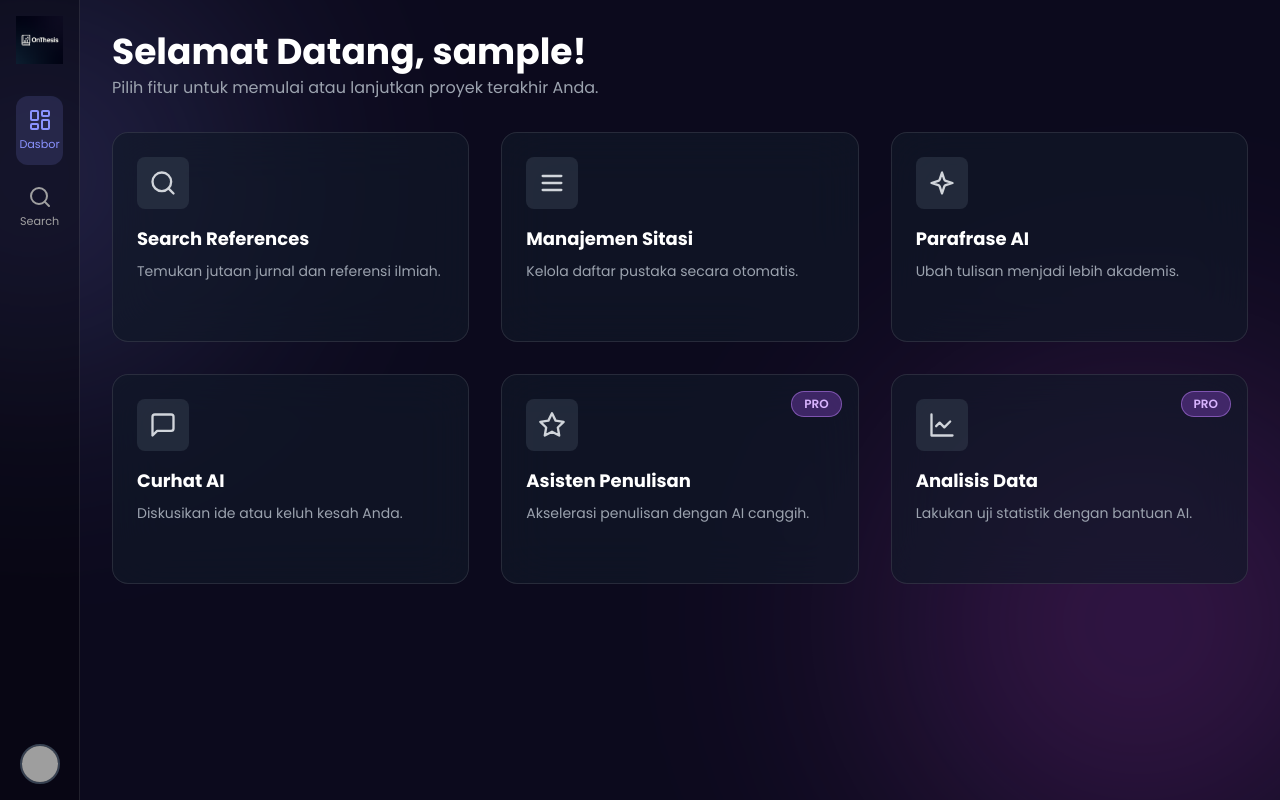
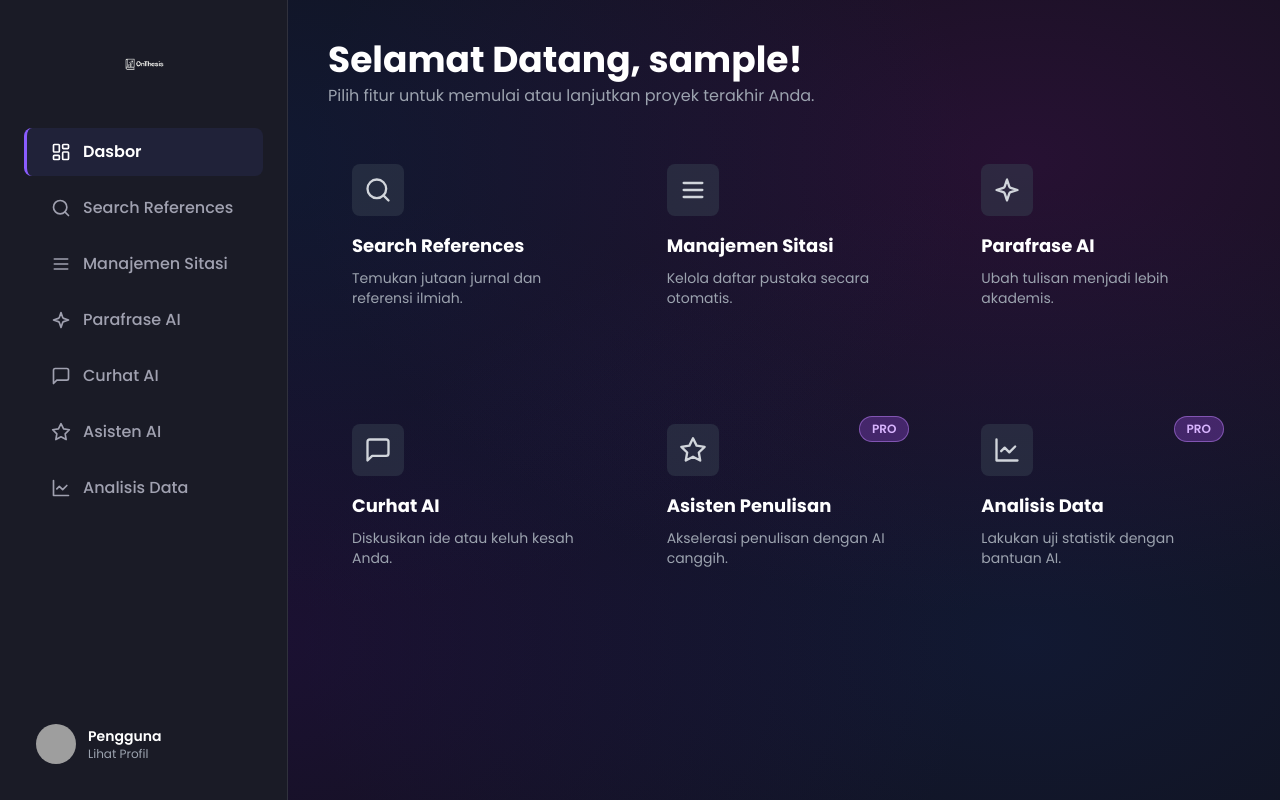
Before and after one commit to onthesis10/onthesis-app, a Flask app: page / in a window 1280 px wide. Run offline with Flask 3, Linux system fonts and the light colour scheme; the visitor is signed in with stand-in values (Sample User, id 1); some libraries are stand-ins or nearby versions; grey boxes are pictures that could not be loaded.

Commit message:
feat:perbaikan desain

```diff
--- a/app/static/css/styles.css
+++ b/app/static/css/styles.css
@@ -1,136 +1,101 @@
 /* ======================================================================== */
-/* OnThesis - Gipsy x Aurora Design System                  */
+/* OnThesis - "Creative Canvas" Design System               */
 /* ======================================================================== */
 
 :root {
     --font-sans: 'Poppins', sans-serif;
-    --bg-dark: #0c0a1d;
-    --glass-bg: rgba(17, 25, 40, 0.65);
-    --glass-border: rgba(255, 255, 255, 0.1);
-    --text-primary: #f0f0f0;
-    --text-secondary: #a0a0a0;
-    --accent-primary: #8A93FF; /* Biru Lavender */
-    --accent-secondary: #d946ef; /* Magenta */
+
+    /* Palet Warna Utama (Terinspirasi Figma) */
+    --bg-canvas: #111119;
+    --bg-panel: #1A1B26;
+    --border-panel: #30313D;
+    --text-primary: #FFFFFF;
+    --text-secondary: #A0A1B0;
+
+    --accent-gradient: linear-gradient(90deg, #8A5CFE, #3B82F6);
 }
 
 /* ======================================================================== */
-/* 1. GAYA DASAR & LATAR BELAKANG AURORA
+/* 1. GAYA DASAR & LATAR BELAKANG GRADASI
 /* ======================================================================== */
 body {
     font-family: var(--font-sans);
-    background-color: var(--bg-dark);
+    background-color: var(--bg-canvas);
     color: var(--text-secondary);
+    -webkit-font-smoothing: antialiased;
+    -moz-osx-font-smoothing: grayscale;
     overflow: hidden;
-}
-
-.aurora-background {
-    position: fixed;
-    top: 0; left: 0; width: 100%; height: 100%;
-    z-index: -1; overflow: hidden;
-}
-.aurora-shape {
-    position: absolute; border-radius: 50%;
-    filter: blur(120px); opacity: 0.3;
-    animation: aurora-flow 25s infinite linear alternate;
-}
-.aurora-1 {
-    width: 50vmax; height: 50vmax;
-    background: radial-gradient(circle, var(--accent-primary), transparent 60%);
-    top: -20vh; left: -20vw;
-}
-.aurora-2 {
-    width: 60vmax; height: 60vmax;
-    background: radial-gradient(circle, var(--accent-secondary), transparent 60%);
-    bottom: -25vh; right: -20vw;
-    animation-direction: alternate-reverse; animation-delay: -8s;
-}
-@keyframes aurora-flow {
-    from { transform: translate(-10%, 5%) rotate(0deg) scale(1); }
-    to { transform: translate(10%, -5%) rotate(360deg) scale(1.2); }
+    /* Gradien Mesh Halus */
+    background-image:
+        radial-gradient(at 20% 20%, hsla(224,71%,25%,0.3) 0px, transparent 50%),
+        radial-gradient(at 80% 20%, hsla(286,74%,25%,0.3) 0px, transparent 50%),
+        radial-gradient(at 20% 80%, hsla(262,74%,25%,0.3) 0px, transparent 50%),
+        radial-gradient(at 80% 80%, hsla(224,71%,25%,0.3) 0px, transparent 50%);
 }
 
 /* ======================================================================== */
-/* 2. KOMPONEN KACA (GLASSMORPHISM)
+/* 2. LAYOUT & SIDEBAR
 /* ======================================================================== */
-.glass-pane {
-    background: var(--glass-bg);
-    backdrop-filter: blur(24px);
-    -webkit-backdrop-filter: blur(24px);
-    border: 1px solid var(--glass-border);
-    transition: all 0.3s ease;
+.sidebar-creative {
+    width: 18rem; /* 288px */
+    background-color: var(--bg-panel);
+    border-right: 1px solid var(--border-panel);
+}
+
+.main-canvas {
+    width: calc(100% - 18rem);
 }
 
 /* ======================================================================== */
-/* 3. STRUKTUR LAYOUT TIGA KOLOM
+/* 3. KOMPONEN UI
 /* ======================================================================== */
-.main-nav {
-    width: 5rem; /* 80px */
-}
-.secondary-sidebar {
-    width: 18rem; /* 288px */
-    transform: translateX(0);
-    transition: transform 0.3s ease-in-out;
-}
-.main-canvas {
-    flex-grow: 1;
-}
 
-/* Untuk mobile, sembunyikan sidebar sekunder */
-@media (max-width: 768px) {
-    .secondary-sidebar {
-        position: fixed;
-        z-index: 35;
-        height: 100%;
-        transform: translateX(-100%);
-    }
-    .secondary-sidebar.open {
-        transform: translateX(0);
-    }
-}
-
-/* ======================================================================== */
-/* 4. GAYA KOMPONEN LAINNYA
-/* ======================================================================== */
-.main-nav-link {
-    display: flex;
-    flex-direction: column;
-    align-items: center;
-    justify-content: center;
-    width: 100%;
-    padding: 0.75rem 0;
-    border-radius: 0.75rem;
-    color: var(--text-secondary);
-    transition: all 0.2s ease-in-out;
-}
-.main-nav-link span {
-    font-size: 0.7rem;
-    margin-top: 4px;
-}
-.main-nav-link:hover {
-    background-color: rgba(255, 255, 255, 0.05);
-    color: var(--text-primary);
-}
-.main-nav-link.active {
-    background-color: rgba(138, 147, 255, 0.15);
-    color: var(--accent-primary);
-}
-
-.secondary-nav-link {
+/* Navigasi */
+.nav-link {
     display: flex;
     align-items: center;
     gap: 0.75rem;
-    padding: 0.6rem 1rem;
+    padding: 0.75rem 1.5rem;
     border-radius: 0.5rem;
     font-weight: 500;
     color: var(--text-secondary);
     transition: all 0.2s ease-in-out;
+    border-left: 3px solid transparent;
 }
-.secondary-nav-link:hover {
-    background-color: rgba(255, 255, 255, 0.05);
+.nav-link:hover {
+    background-color: rgba(255, 255, 255, 0.03);
     color: var(--text-primary);
 }
-.secondary-nav-link.active {
-    background-color: rgba(138, 147, 255, 0.1);
+.nav-link.active {
+    background-color: rgba(90, 103, 222, 0.1);
     color: var(--text-primary);
     font-weight: 600;
+    border-left-color: #8A5CFE;
 }
+
+/* Kartu Konten */
+.content-card-creative {
+    background-color: var(--bg-panel);
+    border: 1px solid var(--border-panel);
+    border-radius: 1rem;
+    padding: 1.5rem;
+    position: relative;
+    overflow: hidden;
+    transition: all 0.3s ease;
+}
+.content-card-creative:hover {
+    transform: translateY(-5px);
+    box-shadow: 0 10px 30px rgba(0,0,0,0.2);
+    border-color: #4A4B57;
+}
+
+/* ======================================================================== */
+/* 4. ANIMASI
+/* ======================================================================== */
+@keyframes fade-in-up {
+    from { opacity: 0; transform: translateY(20px); }
+    to { opacity: 1; transform: translateY(0); }
+}
+.animate-fade-in-up {
+    animation: fade-in-up 0.6s cubic-bezier(0.215, 0.610, 0.355, 1.000) both;
+}
--- a/app/templates/layout.html
+++ b/app/templates/layout.html
@@ -7,7 +7,7 @@
 
     <link rel="preconnect" href="https://fonts.googleapis.com">
     <link rel="preconnect" href="https://fonts.gstatic.com" crossorigin>
-    <link href="https://fonts.googleapis.com/css2?family=Poppins:wght@400;500;600;700&display=swap" rel="stylesheet">
+    <link href="https://fonts.googleapis.com/css2?family=Poppins:wght@400;500;600;700;800&display=swap" rel="stylesheet">
 
     <script src="https://cdn.tailwindcss.com"></script>
 
@@ -16,66 +16,70 @@
     {% block page_styles %}{% endblock %}
 </head>
 <body>
-    <div class="aurora-background">
-        <div class="aurora-shape aurora-1"></div>
-        <div class="aurora-shape aurora-2"></div>
-    </div>
-
     <div class="flex h-screen w-full">
 
-        <!-- KOLOM 1: Navigasi Utama (Ikon) -->
-        <aside class="main-nav bg-black/30 p-4 flex-col items-center space-y-4 border-r border-white/10 hidden md:flex">
-            <!-- [BARU] Lokasi untuk Logo Anda -->
-            <a href="{{ url_for('dashboard') }}">
-                <!-- Ganti 'logo-placeholder.svg' dengan nama file logo Anda -->
-                <img src="{{ url_for('static', filename='images/logo.png') }}" alt="OnThesis Logo" class="w-12 h-12 mb-4">
-            </a>
-            <nav class="flex flex-col items-center space-y-2 flex-1 w-full">
+        <!-- Sidebar Utama (Semua Fitur di Sini) -->
+        <aside class="sidebar-creative p-6 flex-col flex-shrink-0 hidden md:flex">
+            <!-- Logo di Tengah Atas -->
+            <div class="flex justify-center py-4 mb-6">
+                <a href="{{ url_for('dashboard') }}">
+                    <img src="{{ url_for('static', filename='images/logo.png') }}" alt="OnThesis Logo" class="h-12">
+                </a>
+            </div>
+
+            <!-- Navigasi Utama -->
+            <nav class="flex-grow space-y-2">
                 {% set active_page = request.endpoint %}
-                <a href="{{ url_for('dashboard') }}" title="Dasbor" class="main-nav-link {{ 'active' if active_page == 'dashboard' else '' }}">
-                    <svg xmlns="http://www.w3.org/2000/svg" width="24" height="24" viewBox="0 0 24 24" fill="none" stroke="currentColor" stroke-width="2" stroke-linecap="round" stroke-linejoin="round"><rect width="7" height="9" x="3" y="3" rx="1"></rect><rect width="7" height="5" x="14" y="3" rx="1"></rect><rect width="7" height="9" x="14" y="12" rx="1"></rect><rect width="7" height="5" x="3" y="16" rx="1"></rect></svg>
+                <a href="{{ url_for('dashboard') }}" class="nav-link {{ 'active' if active_page == 'dashboard' else '' }}">
+                    <svg xmlns="http://www.w3.org/2000/svg" width="20" height="20" viewBox="0 0 24 24" fill="none" stroke="currentColor" stroke-width="2" stroke-linecap="round" stroke-linejoin="round"><rect width="7" height="9" x="3" y="3" rx="1"></rect><rect width="7" height="5" x="14" y="3" rx="1"></rect><rect width="7" height="9" x="14" y="12" rx="1"></rect><rect width="7" height="5" x="3" y="16" rx="1"></rect></svg>
                     <span>Dasbor</span>
                 </a>
-                <a href="{{ url_for('search_references') }}" title="Search" class="main-nav-link {{ 'active' if active_page == 'search_references' else '' }}">
-                    <svg xmlns="http://www.w3.org/2000/svg" width="24" height="24" viewBox="0 0 24 24" fill="none" stroke="currentColor" stroke-width="2" stroke-linecap="round" stroke-linejoin="round"><circle cx="11" cy="11" r="8"></circle><line x1="21" y1="21" x2="16.65" y2="16.65"></line></svg>
-                    <span>Search</span>
+                <a href="{{ url_for('search_references') }}" class="nav-link {{ 'active' if active_page == 'search_references' else '' }}">
+                    <svg xmlns="http://www.w3.org/2000/svg" width="20" height="20" viewBox="0 0 24 24" fill="none" stroke="currentColor" stroke-width="2" stroke-linecap="round" stroke-linejoin="round"><circle cx="11" cy="11" r="8"></circle><line x1="21" y1="21" x2="16.65" y2="16.65"></line></svg>
+                    <span>Search References</span>
                 </a>
-                <!-- Tambahkan ikon lain di sini -->
+                <a href="{{ url_for('citation_management') }}" class="nav-link {{ 'active' if active_page == 'citation_management' else '' }}">
+                    <svg xmlns="http://www.w3.org/2000/svg" width="20" height="20" viewBox="0 0 24 24" fill="none" stroke="currentColor" stroke-width="2" stroke-linecap="round" stroke-linejoin="round"><path d="M4 6h16"/><path d="M4 12h16"/><path d="M4 18h16"/></svg>
+                    <span>Manajemen Sitasi</span>
+                </a>
+                <a href="{{ url_for('paraphrase_ai') }}" class="nav-link {{ 'active' if active_page == 'paraphrase_ai' else '' }}">
+                    <svg xmlns="http://www.w3.org/2000/svg" width="20" height="20" viewBox="0 0 24 24" fill="none" stroke="currentColor" stroke-width="2" stroke-linecap="round" stroke-linejoin="round"><path d="m12 3-1.912 5.813a2 2 0 0 1-1.275 1.275L3 12l5.813 1.912a2 2 0 0 1 1.275 1.275L12 21l1.912-5.813a2 2 0 0 1 1.275-1.275L21 12l-5.813-1.912a2 2 0 0 1-1.275-1.275L12 3Z"/></svg>
+                    <span>Parafrase AI</span>
+                </a>
+                <a href="{{ url_for('chat_ai') }}" class="nav-link {{ 'active' if active_page == 'chat_ai' else '' }}">
+                    <svg xmlns="http://www.w3.org/2000/svg" width="20" height="20" viewBox="0 0 24 24" fill="none" stroke="currentColor" stroke-width="2" stroke-linecap="round" stroke-linejoin="round"><path d="M21 15a2 2 0 0 1-2 2H7l-4 4V5a2 2 0 0 1 2-2h14a2 2 0 0 1 2 2z"/></svg>
+                    <span>Curhat AI</span>
+                </a>
+                <a href="{{ url_for('writing_assistant') }}" class="nav-link {{ 'active' if active_page == 'writing_assistant' else '' }}">
+                    <svg xmlns="http://www.w3.org/2000/svg" width="20" height="20" viewBox="0 0 24 24" fill="none" stroke="currentColor" stroke-width="2" stroke-linecap="round" stroke-linejoin="round"><path d="m12 2 3.09 6.26L22 9.27l-5 4.87 1.18 6.88L12 17.77l-6.18 3.25L7 14.14 2 9.27l6.91-1.01L12 2z"/></svg>
+                    <span>Asisten AI</span>
+                </a>
+                <a href="{{ url_for('data_analysis') }}" class="nav-link {{ 'active' if active_page == 'data_analysis' else '' }}">
+                    <svg xmlns="http://www.w3.org/2000/svg" width="20" height="20" viewBox="0 0 24 24" fill="none" stroke="currentColor" stroke-width="2" stroke-linecap="round" stroke-linejoin="round"><path d="M3 3v18h18"/><path d="m19 9-5 5-4-4-3 3"/></svg>
+                    <span>Analisis Data</span>
+                </a>
             </nav>
-            <div class="flex flex-col items-center space-y-4">
-                <a href="{{ url_for('user_profile') }}" title="Profil">
-                    <img id="user-photo" class="w-10 h-10 rounded-full cursor-pointer border-2 border-gray-700 hover:border-blue-400 transition-colors" src="https://ui-avatars.com/api/?name=U" alt="Foto Profil">
+
+            <!-- Profil Pengguna di Bawah -->
+            <div class="mt-auto">
+                <a href="{{ url_for('user_profile') }}" class="flex items-center gap-3 p-3 rounded-lg hover:bg-white/5">
+                    <img id="user-photo" class="w-10 h-10 rounded-full object-cover" src="https://ui-avatars.com/api/?name=U" alt="Foto Profil">
+                    <div>
+                        <p id="user-display-name" class="font-semibold text-sm text-white">Pengguna</p>
+                        <p class="text-xs text-gray-400">Lihat Profil</p>
+                    </div>
                 </a>
             </div>
         </aside>
 
-        <!-- [DIHAPUS] Sidebar Sekunder tidak lagi ada di layout utama -->
-
-        <!-- KANVAS UTAMA (Konten) -->
+        <!-- Kanvas Utama (Konten) -->
         <main class="main-canvas flex-1 flex flex-col">
-            <div class="flex-1 overflow-y-auto p-6 md:p-8">
+            <div class="flex-1 overflow-y-auto p-6 md:p-10">
                 {% block content %}{% endblock %}
             </div>
         </main>
     </div>
 
-    <!-- Navigasi Bawah untuk Seluler (menggantikan sidebar utama) -->
-    <nav class="md:hidden glass-pane fixed bottom-4 left-4 right-4 z-40 flex justify-around p-2 rounded-2xl shadow-lg">
-        {% set active_page = request.endpoint %}
-        <a href="{{ url_for('dashboard') }}" class="main-nav-link flex-grow {{ 'active' if active_page == 'dashboard' else '' }}">
-            <svg xmlns="http://www.w3.org/2000/svg" width="24" height="24" viewBox="0 0 24 24" fill="none" stroke="currentColor" stroke-width="2" stroke-linecap="round" stroke-linejoin="round"><rect width="7" height="9" x="3" y="3" rx="1"></rect><rect width="7" height="5" x="14" y="3" rx="1"></rect><rect width="7" height="9" x="14" y="12" rx="1"></rect><rect width="7" height="5" x="3" y="16" rx="1"></rect></svg>
-            <span>Dasbor</span>
-        </a>
-        <a href="{{ url_for('search_references') }}" class="main-nav-link flex-grow {{ 'active' if active_page == 'search_references' else '' }}">
-             <svg xmlns="http://www.w3.org/2000/svg" width="24" height="24" viewBox="0 0 24 24" fill="none" stroke="currentColor" stroke-width="2" stroke-linecap="round" stroke-linejoin="round"><circle cx="11" cy="11" r="8"></circle><line x1="21" y1="21" x2="16.65" y2="16.65"></line></svg>
-            <span>Search</span>
-        </a>
-        <a href="{{ url_for('user_profile') }}" class="main-nav-link flex-grow {{ 'active' if active_page == 'user_profile' else '' }}">
-            <svg xmlns="http://www.w3.org/2000/svg" width="24" height="24" viewBox="0 0 24 24" fill="none" stroke="currentColor" stroke-width="2" stroke-linecap="round" stroke-linejoin="round"><path d="M19 21v-2a4 4 0 0 0-4-4H9a4 4 0 0 0-4 4v2"/><circle cx="12" cy="7" r="4"/></svg>
-            <span>Profil</span>
-        </a>
-    </nav>
-
     <script src="{{ url_for('static', filename='js/script.js') }}" type="module"></script>
     {% block page_scripts %}{% endblock %}
 </body>
```
Also changed, not shown: app/static/images/logo.png.
